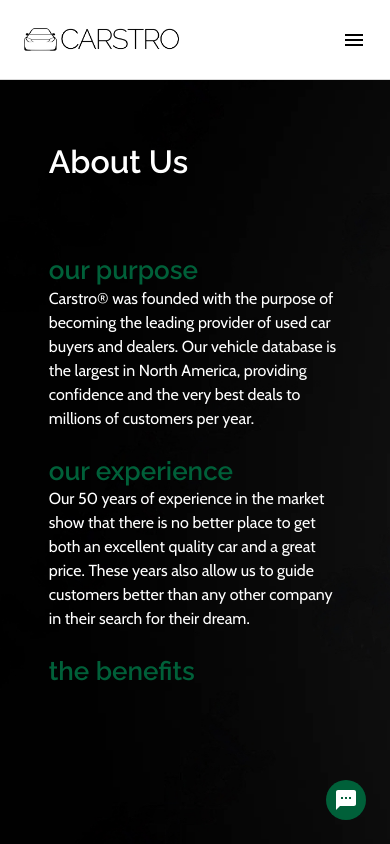
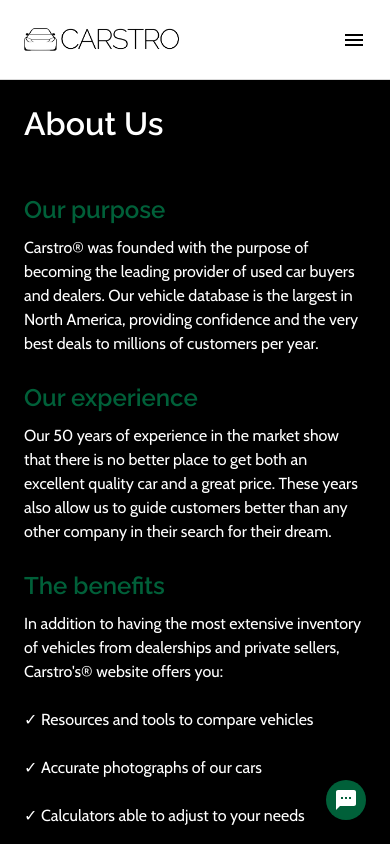
Before and after one commit to kevincastrochavez/carstro, a React (Create React App) app: page /aboutUs in a window 390 px wide. Shown: the top 844 px of the page. Built offline with nearby package versions, Linux system fonts and the light colour scheme; what react-chatbot-kit would draw is missing.

Commit message:
fixed the aboutUs section for the mobile view

```diff
--- a/src/pages/AboutUs.js
+++ b/src/pages/AboutUs.js
@@ -14,7 +14,7 @@ function AboutUs() {
   return (
     <div className='aboutUsMainContainer'>
       <div className='aboutUsContainer'>
-        <div className='about-us-top-img-container'>
+        {/* <div className='about-us-top-img-container'>
           <img
             className='about-us-MainImage about-us-car-mobile'
             src='aboutUsImages/about-us-car-mobile.jpeg'
@@ -30,27 +30,27 @@ function AboutUs() {
             src='aboutUsImages/about-us-car-large.jpeg'
             alt=''
           />
-        </div>
+        </div> */}
         <div className='about-us-h1-info-wrap'>
           <h1 className='about-us-h1-title'>About Us</h1>
           <div className='about-us-info-wrap'>
             <div className='aboutus-scrollbarSeparation'>
               <p className='about-us-p'>
-                <h3 className='aboutUsSubtitle'>our purpose</h3> Carstro® was
+                <h3 className='aboutUsSubtitle'>Our purpose</h3> Carstro® was
                 founded with the purpose of becoming the leading provider of
                 used car buyers and dealers. Our vehicle database is the largest
                 in North America, providing confidence and the very best deals
                 to millions of customers per year.
                 <br />
                 <br />
-                <h3 className='aboutUsSubtitle'>our experience</h3> Our 50 years
+                <h3 className='aboutUsSubtitle'>Our experience</h3> Our 50 years
                 of experience in the market show that there is no better place
                 to get both an excellent quality car and a great price. These
                 years also allow us to guide customers better than any other
                 company in their search for their dream.
                 <br />
                 <br />
-                <h3 className='aboutUsSubtitle'>the benefits</h3> In addition to
+                <h3 className='aboutUsSubtitle'>The benefits</h3> In addition to
                 having the most extensive inventory of vehicles from dealerships
                 and private sellers, Carstro's® website offers you:
                 <br />
@@ -78,7 +78,7 @@ function AboutUs() {
                 </ul>
                 <br />
                 <br />
-                <h3 className='aboutUsSubtitle'>still lost?</h3>
+                <h3 className='aboutUsSubtitle'>Still lost?</h3>
                 Not sure where to start? That is perfectly fine!
                 <br /> We have
                 <a className='aboutUsLinkSalesR' href='/salesrepresentatives'>
--- a/src/styles/aboutUs.scss
+++ b/src/styles/aboutUs.scss
@@ -2,6 +2,7 @@
 .aboutUs {
   &_representativesContainer {
     display: grid;
+    justify-items: center;
     gap: 32px;
     width: 100%;
     margin-top: 48px;
@@ -35,19 +36,19 @@
 }
 
 @media only screen and (max-width: 719px) {
-  .about-us-p {
-    width: 75vw !important;
-    padding: 0px 4px 0px 0px;
-  }
+  // .about-us-p {
+  //   width: 75vw !important;
+  //   padding: 0px 4px 0px 0px;
+  // }
   .aboutUsContainer {
     display: flex;
     flex-direction: column;
     align-items: center;
   }
 
-  .about-us-car-mobile {
-    height: 580px;
-  }
+  // .about-us-car-mobile {
+  //   height: 580px;
+  // }
   .about-us-car-ipad {
     display: none;
   }
@@ -80,9 +81,9 @@
   .about-us-info-wrap {
     width: 35vw;
   }
-  .about-us-p {
-    width: 32vw !important;
-  }
+  // .about-us-p {
+  //   width: 32vw !important;
+  // }
 }
 
 /* Desktop   V I E W -large */
@@ -103,52 +104,35 @@
     height: 580px;
   }
 
-  .about-us-info-wrap {
-    width: 35vw;
-  }
+  // .about-us-info-wrap {
+  //   width: 35vw;
+  // }
 }
 
-/* 4 K   V I E W  -extralarge*/
-@media only screen and (min-width: 1440px) {
-  .about-us-info-wrap {
-    max-width: 500px;
-  }
-}
-// Mobile: Up to 719px
-// Tablet: From 720 up to 989
-// Desktop: From 990 up to 1439
-// 4K: After 1440
+// /* 4 K   V I E W  -extralarge*/
+// @media only screen and (min-width: 1440px) {
+//   .about-us-info-wrap {
+//     max-width: 500px;
+//   }
+// }
+
 .aboutUsContainer {
   margin-bottom: 50px;
-}
-.about-us-MainImage {
-  width: 100vw !important;
-  height: 896px;
-  object-fit: cover;
-  margin-top: 0;
+  margin-top: 24px;
+  padding: 0 24px;
 }
 
 .about-us-h1-info-wrap {
   color: white;
-  height: 704px;
-  width: 75vw;
-  margin-top: -758px;
 }
 
 .about-us-h1-title {
-  margin-bottom: 72px;
+  margin-bottom: 48px;
 }
 
 .aboutus-scrollbarSeparation {
   font-family: 'Cabin';
   line-height: 150%;
-}
-
-.about-us-p {
-  //   overflow: hidden;
-  overflow-y: scroll;
-  width: 436px;
-  height: 436px;
 }
 
 .about-us-p::-webkit-scrollbar {
@@ -162,21 +146,20 @@
 
 .about-us-our-team {
   background-color: white;
-  margin-top: 56px;
-  padding: 0 24px;
+  padding: 56px 24px 0;
 }
 
 .aboutUsMainContainer {
-  background-color: white;
-  display: flex;
-  flex-direction: column;
-  align-items: center;
+  background-color: black;
   margin-top: -80px;
+  padding: 80px 0 0;
 }
 
 .aboutUsSubtitle {
   color: #006039 !important;
-  font-size: 26px;
+  font-size: 24px;
+  line-height: 1.5;
+  margin-bottom: 8px;
 }
 
 .aboutUsLinkSalesR {
```
